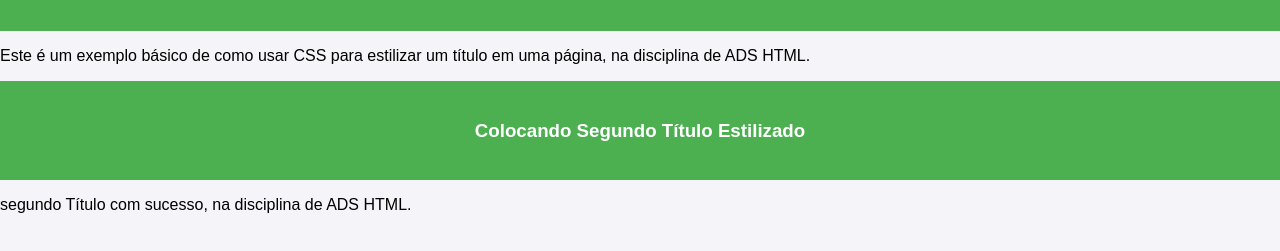
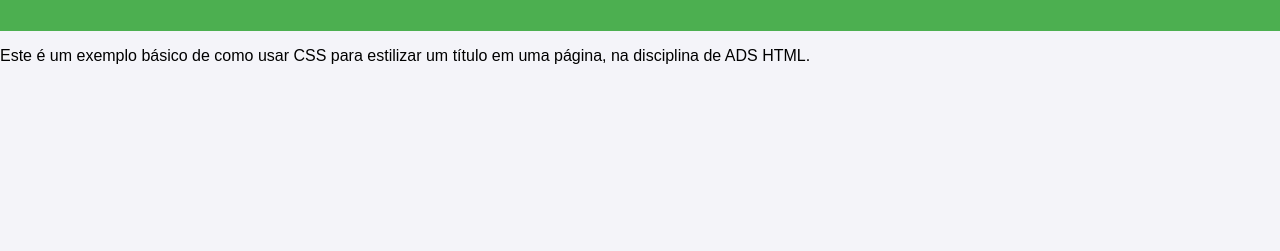
Before and after one commit to rodrigoleal3112/css2titulo, a plain HTML site: page index.html in a window 1280 px wide. Shown: the part 109-360 px from the top of the page. Drawn offline with Linux system fonts and the light colour scheme.

Commit message:
Update index.html

```diff
--- a/index.html
+++ b/index.html
@@ -16,12 +16,5 @@
     </section>
 
 
-<header>
-    <h3 class="segundo-titulo"> Colocando Segundo Título Estilizado</h3>
-</header>
-<section>
-    <p>segundo Título com sucesso, na disciplina de ADS HTML.</p>
-</section>
-
 </body>
 </html>
```
